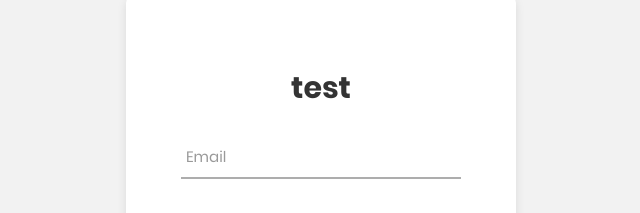
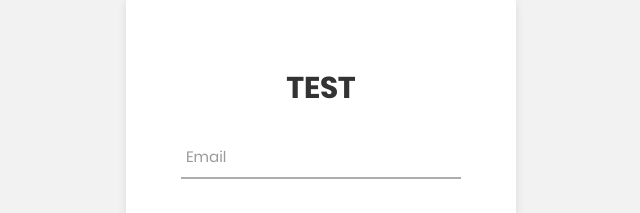
Before and after one commit to sleazyprime/login-page, a plain HTML site: page Login.html in a window 1280 px wide. Shown: the part 124-337 px from the top of the page, 319-959 px from the left. Drawn offline with Linux system fonts and the light colour scheme.

Commit message:
Update Login.html

```diff
--- a/Login.html
+++ b/Login.html
@@ -1,7 +1,7 @@
 <!DOCTYPE html>
 <html lang="en">
 <head>
-	<title>MOOD</title>
+	<title>Login</title>
 	<meta charset="UTF-8">
 	<meta name="viewport" content="width=device-width, initial-scale=1">
 <!--===============================================================================================-->
@@ -34,7 +34,7 @@
 			<div class="wrap-login100">
 				<form class="login100-form validate-form">
 					<span class="login100-form-title p-b-26">
-						test
+						TEST
 					</span>
 
 					<div class="wrap-input100 validate-input" data-validate = "Valid email is: a@b.c">
```
